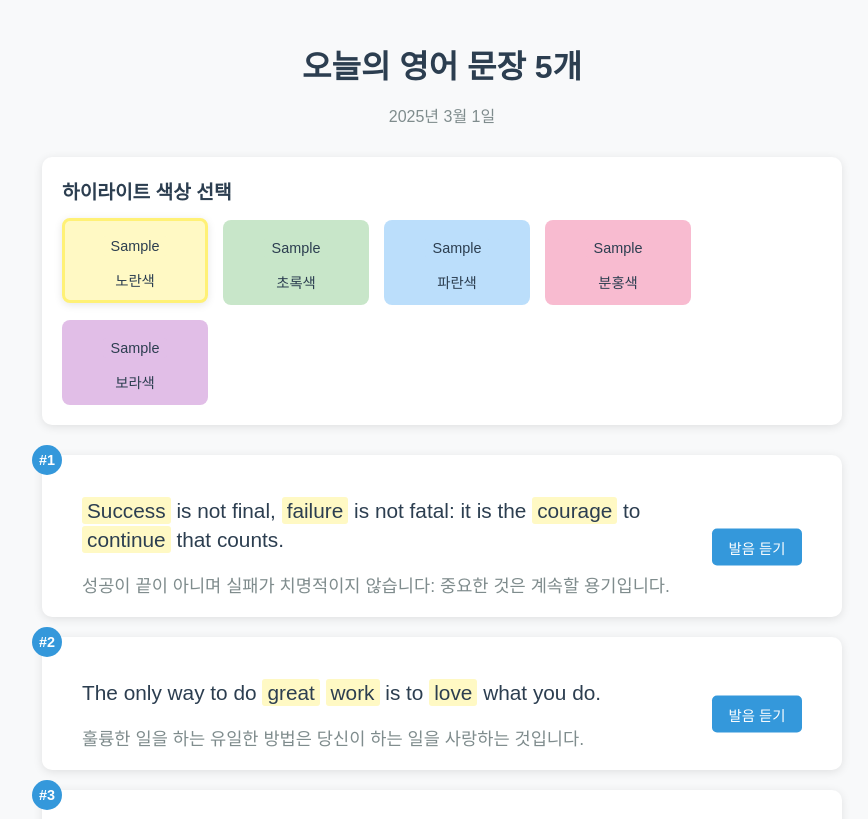
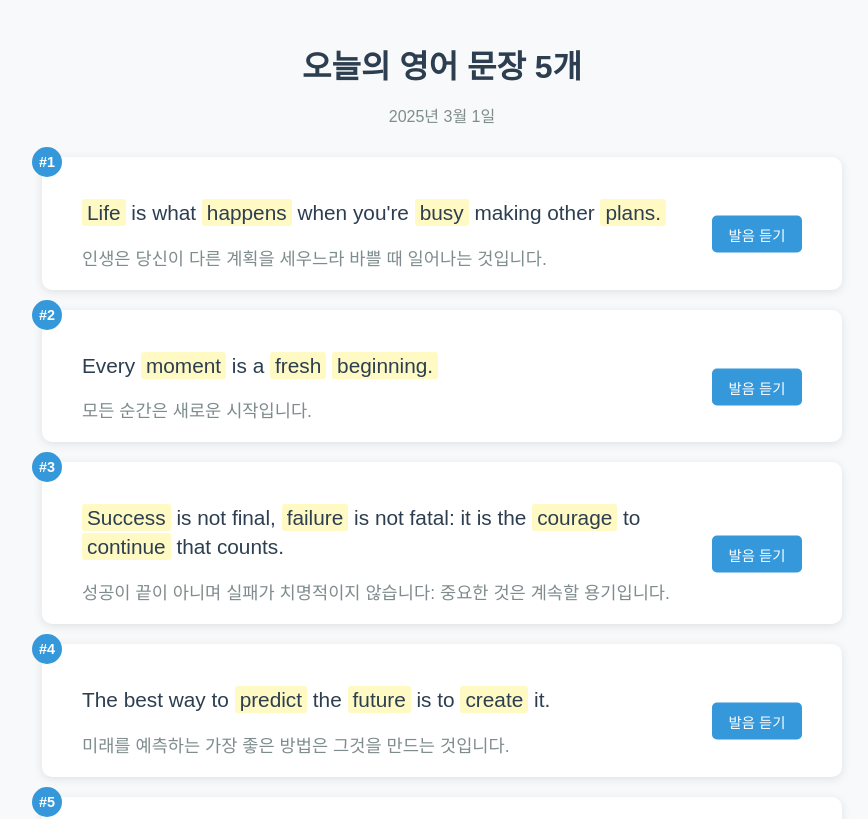
Before and after one commit to tmvls123/english-daily, a React (Create React App) app in the folder english-daily/: page / in a window 1280 px wide. Shown: the top 819 px of the page, without its empty margins (198-1066 px from the left). Built offline with nearby package versions, Linux system fonts and the light colour scheme.

Commit message:
매일 자정 기준으로 문장이 자동 업데이트되도록 수정

```diff
--- a/english-daily/src/App.css
+++ b/english-daily/src/App.css
@@ -75,7 +75,7 @@ h1 {
 }
 
 .highlight {
-    background-color: var(--background-color, #fff9c4);
+    background-color: #fff9c4;
     padding: 2px 5px;
     border-radius: 3px;
     cursor: pointer;
@@ -83,7 +83,7 @@ h1 {
 }
 
 .highlight:hover {
-    background-color: var(--hover-color, #fff176);
+    background-color: #fff176;
 }
 
 .word-explanation {
@@ -181,65 +181,13 @@ h1 {
     }
 }
 
-.color-picker {
-    background-color: white;
-    border-radius: 10px;
-    padding: 20px;
-    margin-bottom: 30px;
-    box-shadow: 0 2px 10px rgba(0, 0, 0, 0.1);
-}
-
-.color-picker h3 {
-    color: #2c3e50;
-    margin: 0 0 15px 0;
-    font-size: 1.2em;
-}
-
-.color-options {
-    display: flex;
-    gap: 15px;
-    flex-wrap: wrap;
-}
-
-.color-option {
-    width: 120px;
-    padding: 10px;
-    border-radius: 8px;
-    cursor: pointer;
-    border: 3px solid transparent;
-    transition: all 0.3s ease;
-    display: flex;
-    flex-direction: column;
-    align-items: center;
-    gap: 8px;
-}
-
-.color-option:hover {
-    transform: translateY(-2px);
-}
-
-.color-option.selected {
-    transform: translateY(-2px);
-    box-shadow: 0 2px 8px rgba(0, 0, 0, 0.1);
-}
-
-.color-preview {
-    width: 100%;
-    display: flex;
-    justify-content: center;
-    padding: 5px 0;
-}
-
-.sample-text {
-    padding: 2px 8px;
-    border-radius: 3px;
-    font-size: 0.9em;
-    color: #2c3e50;
-}
-
+.color-picker,
+.color-options,
+.color-option,
+.color-preview,
+.sample-text,
 .color-name {
-    font-size: 0.9em;
-    color: #2c3e50;
+    display: none;
 }
 
 /* 모바일 대응 */
--- a/english-daily/src/App.js
+++ b/english-daily/src/App.js
@@ -1,8 +1,8 @@
 import React, { useState, useEffect } from 'react';
 import './App.css';
 
-// 영어 문장 데이터베이스
-const sentences = [
+// 전체 영어 문장 데이터베이스
+const allSentences = [
   {
     english: "Success is not final, failure is not fatal: it is the courage to continue that counts.",
     korean: "성공이 끝이 아니며 실패가 치명적이지 않습니다: 중요한 것은 계속할 용기입니다.",
@@ -57,31 +57,107 @@ const sentences = [
       "life": "삶, 인생",
       "itself": "그 자체"
     }
+  },
+  // 추가 문장들...
+  {
+    english: "The best way to predict the future is to create it.",
+    korean: "미래를 예측하는 가장 좋은 방법은 그것을 만드는 것입니다.",
+    important: ["predict", "future", "create"],
+    words: {
+      "predict": "예측하다",
+      "future": "미래",
+      "create": "만들다, 창조하다"
+    }
+  },
+  {
+    english: "Every moment is a fresh beginning.",
+    korean: "모든 순간은 새로운 시작입니다.",
+    important: ["moment", "fresh", "beginning"],
+    words: {
+      "moment": "순간",
+      "fresh": "새로운",
+      "beginning": "시작"
+    }
+  },
+  {
+    english: "Change your thoughts and you change your world.",
+    korean: "생각을 바꾸면 당신의 세상이 바뀝니다.",
+    important: ["change", "thoughts", "world"],
+    words: {
+      "change": "바꾸다, 변화시키다",
+      "thoughts": "생각들",
+      "world": "세상"
+    }
   }
-];
-
-// 하이라이트 색상 옵션
-const highlightColors = [
-  { id: 'yellow', name: '노란색', background: '#fff9c4', hoverBackground: '#fff176' },
-  { id: 'green', name: '초록색', background: '#c8e6c9', hoverBackground: '#a5d6a7' },
-  { id: 'blue', name: '파란색', background: '#bbdefb', hoverBackground: '#90caf9' },
-  { id: 'pink', name: '분홍색', background: '#f8bbd0', hoverBackground: '#f48fb1' },
-  { id: 'purple', name: '보라색', background: '#e1bee7', hoverBackground: '#ce93d8' }
 ];
 
 function App() {
   const [currentDate, setCurrentDate] = useState('');
   const [selectedWord, setSelectedWord] = useState(null);
   const [isPlaying, setIsPlaying] = useState(null);
-  const [selectedColor, setSelectedColor] = useState(highlightColors[0]);
+  const [dailySentences, setDailySentences] = useState([]);
 
   useEffect(() => {
-    const today = new Date();
-    setCurrentDate(today.toLocaleDateString('ko-KR', {
-      year: 'numeric',
-      month: 'long',
-      day: 'numeric'
-    }));
+    // 현재 날짜 설정
+    const updateDate = () => {
+      const now = new Date();
+      setCurrentDate(now.toLocaleDateString('ko-KR', {
+        year: 'numeric',
+        month: 'long',
+        day: 'numeric'
+      }));
+      return now;
+    };
+
+    // 오늘의 문장 선택
+    const selectDailySentences = (date) => {
+      const seed = date.getFullYear() * 10000 +
+                  (date.getMonth() + 1) * 100 +
+                  date.getDate();
+
+      // Fisher-Yates 셔플 알고리즘
+      const shuffled = [...allSentences];
+      let currentIndex = shuffled.length;
+      let temporaryValue, randomIndex;
+
+      // seed를 사용하여 일관된 랜덤 값 생성
+      const random = () => {
+        const x = Math.sin(seed + currentIndex) * 10000;
+        return x - Math.floor(x);
+      };
+
+      while (currentIndex !== 0) {
+        randomIndex = Math.floor(random() * currentIndex);
+        currentIndex -= 1;
+        temporaryValue = shuffled[currentIndex];
+        shuffled[currentIndex] = shuffled[randomIndex];
+        shuffled[randomIndex] = temporaryValue;
+      }
+
+      setDailySentences(shuffled.slice(0, 5));
+    };
+
+    // 초기 설정
+    const now = updateDate();
+    selectDailySentences(now);
+
+    // 자정에 업데이트하는 타이머 설정
+    const setUpdateTimer = () => {
+      const now = new Date();
+      const tomorrow = new Date(now.getFullYear(), now.getMonth(), now.getDate() + 1);
+      const timeUntilMidnight = tomorrow - now;
+
+      return setTimeout(() => {
+        const newDate = updateDate();
+        selectDailySentences(newDate);
+        setUpdateTimer(); // 다음 날을 위해 타이머 재설정
+      }, timeUntilMidnight);
+    };
+
+    const timerId = setUpdateTimer();
+
+    // 컴포넌트 언마운트 시 타이머 정리
+    return () => clearTimeout(timerId);
   }, []);
 
   const handleWordClick = (word, sentenceWords) => {
@@ -89,14 +165,11 @@ function App() {
   };
 
   const speakText = (text, index) => {
-    // 이전 재생 중인 음성 중지
     window.speechSynthesis.cancel();
-
     const utterance = new SpeechSynthesisUtterance(text);
     utterance.lang = 'en-US';
-    utterance.rate = 0.9;  // 약간 천천히 설정
+    utterance.rate = 0.9;
 
-    // 여성 음성 선택 (가능한 경우)
     const voices = window.speechSynthesis.getVoices();
     const femaleVoice = voices.find(voice =>
       voice.lang.includes('en') && voice.name.includes('Female')
@@ -105,10 +178,8 @@ function App() {
       utterance.voice = femaleVoice;
     }
 
-    // 재생 상태 관리
     setIsPlaying(index);
     utterance.onend = () => setIsPlaying(null);
-
     window.speechSynthesis.speak(utterance);
   };
 
@@ -117,32 +188,8 @@ function App() {
       <h1>오늘의 영어 문장 5개</h1>
       <p className="date">{currentDate}</p>
 
-      <div className="color-picker">
-        <h3>하이라이트 색상 선택</h3>
-        <div className="color-options">
-          {highlightColors.map(color => (
-            <div
-              key={color.id}
-              className={`color-option ${selectedColor.id === color.id ? 'selected' : ''}`}
-              style={{
-                backgroundColor: color.background,
-                borderColor: selectedColor.id === color.id ? color.hoverBackground : 'transparent'
-              }}
-              onClick={() => setSelectedColor(color)}
-            >
-              <div className="color-preview">
-                <span className="sample-text" style={{ backgroundColor: color.background }}>
-                  Sample
-                </span>
-              </div>
-              <span className="color-name">{color.name}</span>
-            </div>
-          ))}
-        </div>
-      </div>
-
       <div className="sentences-container">
-        {sentences.map((sentence, idx) => (
+        {dailySentences.map((sentence, idx) => (
           <div key={idx} className="sentence-card">
             <div className="sentence-number">#{idx + 1}</div>
             <div className="sentence-content">
@@ -155,10 +202,6 @@ function App() {
                       {isImportant ? (
                         <span
                           className="highlight"
-                          style={{
-                            backgroundColor: selectedColor.background,
-                            '--hover-color': selectedColor.hoverBackground
-                          }}
                           onClick={() => handleWordClick(lowerWord, sentence.words)}
                         >
                           {word}
```
